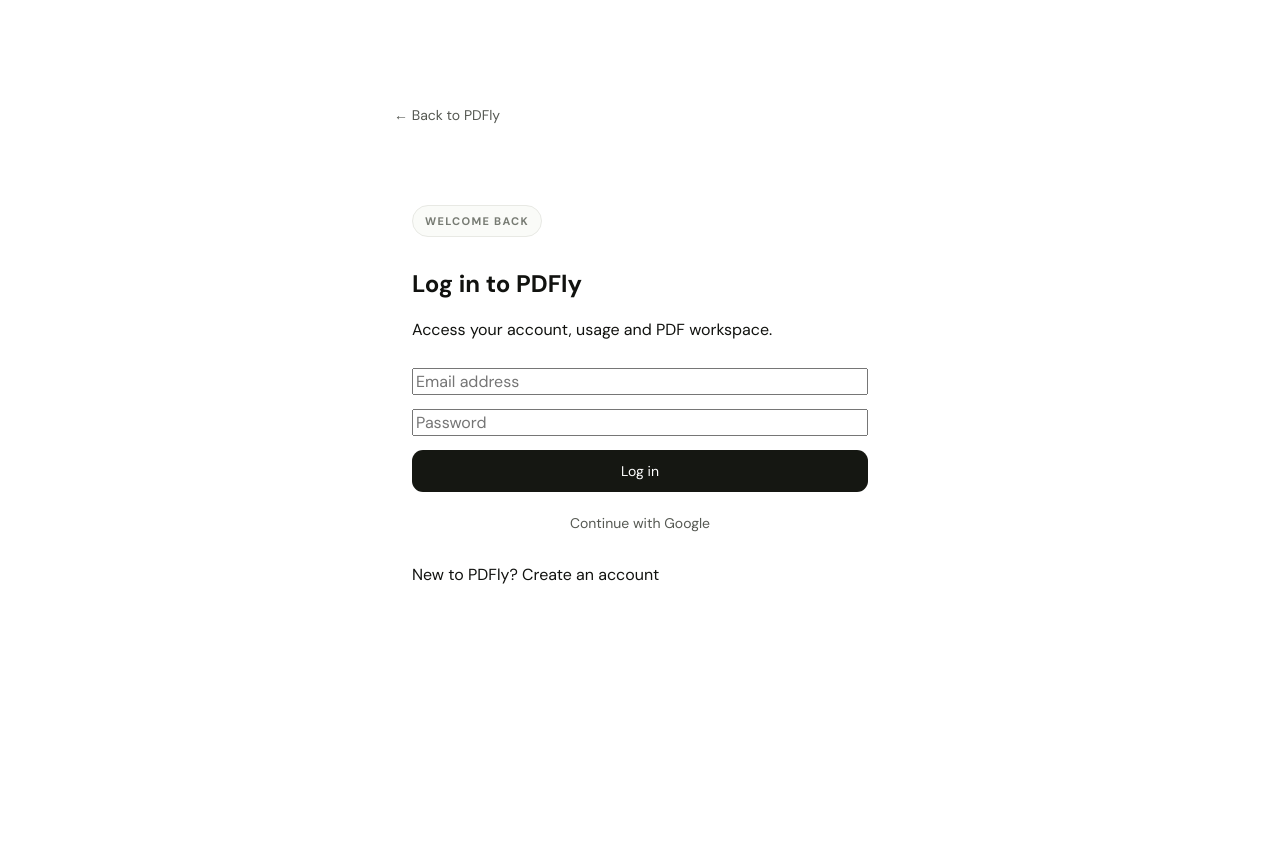
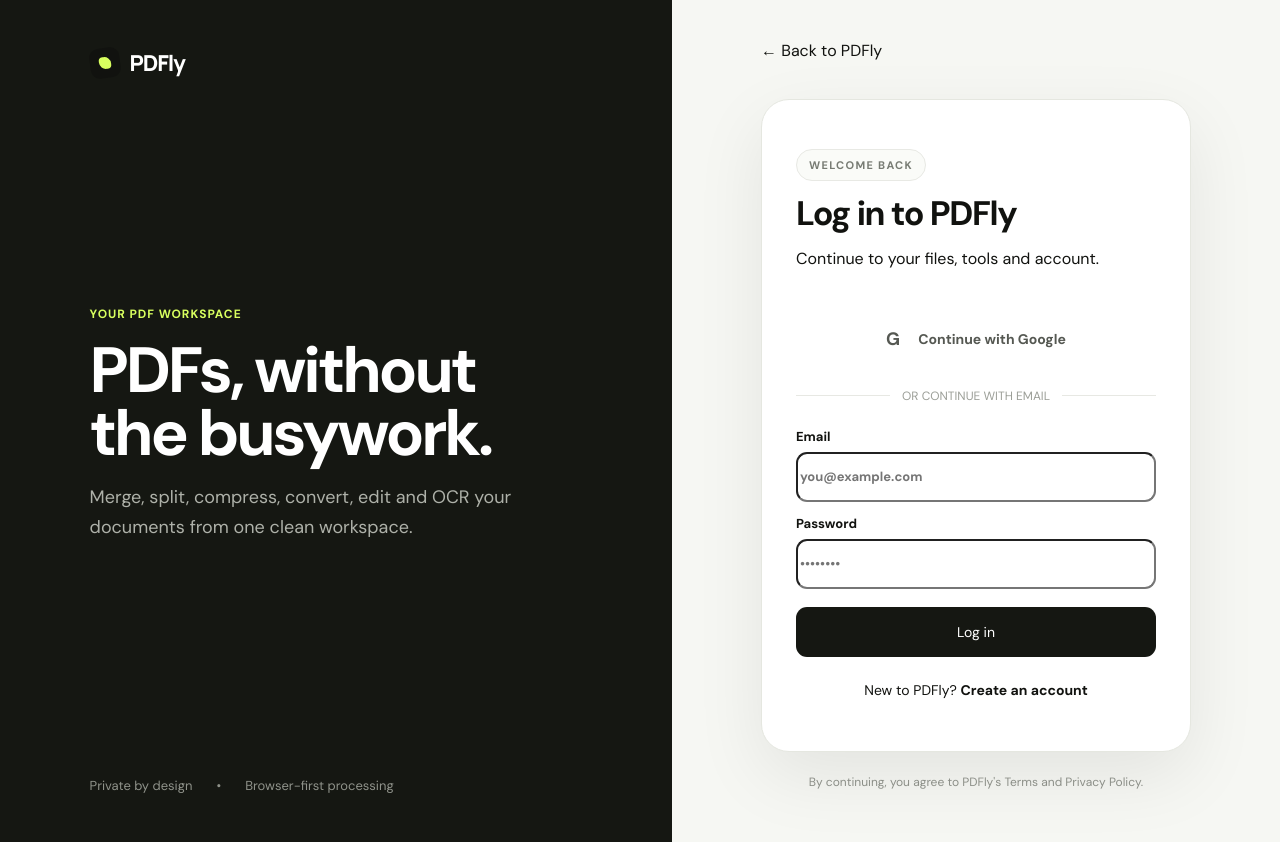
Before and after one commit to Rizzu01/PDFly, a Next.js app: page /login in a window 1280 px wide. Before the commit the page ends 800 px from the top, so only its background shows below. Built offline with nearby package versions, Linux system fonts and the light colour scheme; no server answers.

Commit message:
feat: redesign PDFly login page

```diff
--- a/src/app/login/page.tsx
+++ b/src/app/login/page.tsx
@@ -8,6 +8,7 @@
   const [email, setEmail] = useState('');
   const [password, setPassword] = useState('');
   const [loading, setLoading] = useState(false);
+  const [googleLoading, setGoogleLoading] = useState(false);
   const [message, setMessage] = useState('');
 
   async function handleSubmit(event: FormEvent) {
@@ -22,32 +23,95 @@
   }
 
   async function handleGoogle() {
+    setGoogleLoading(true);
     setMessage('');
+
     const { error } = await supabase.auth.signInWithOAuth({
       provider: 'google',
       options: { redirectTo: `${window.location.origin}/auth/callback` },
     });
-    if (error) setMessage(error.message);
+
+    if (error) {
+      setGoogleLoading(false);
+      setMessage('Google sign-in is not enabled yet. Enable Google under Supabase → Authentication → Providers.');
+    }
   }
 
   return (
-    <main className="site-shell">
-      <section className="container" style={{ maxWidth: 520, paddingTop: 96, paddingBottom: 96 }}>
-        <Link href="/" className="ghost-button">← Back to PDFly</Link>
-        <div className="card" style={{ marginTop: 28, padding: 32 }}>
-          <p className="eyebrow">Welcome back</p>
-          <h1>Log in to PDFly</h1>
-          <p className="muted">Access your account, usage and PDF workspace.</p>
-          <form onSubmit={handleSubmit} style={{ display: 'grid', gap: 14, marginTop: 28 }}>
-            <input aria-label="Email" type="email" placeholder="Email address" required value={email} onChange={(e) => setEmail(e.target.value)} />
-            <input aria-label="Password" type="password" placeholder="Password" required value={password} onChange={(e) => setPassword(e.target.value)} />
-            <button className="dark-button" disabled={loading}>{loading ? 'Logging in…' : 'Log in'}</button>
-          </form>
-          <button className="ghost-button" onClick={handleGoogle} style={{ width: '100%', marginTop: 12 }}>Continue with Google</button>
-          {message && <p role="alert" style={{ marginTop: 16 }}>{message}</p>}
-          <p className="muted" style={{ marginTop: 22 }}>New to PDFly? <Link href="/signup">Create an account</Link></p>
+    <main style={{ minHeight: '100vh', display: 'grid', gridTemplateColumns: '1.05fr 0.95fr', background: '#f6f7f3' }}>
+      <section style={{ background: '#151712', color: '#fff', padding: '48px 7vw', display: 'flex', flexDirection: 'column', justifyContent: 'space-between', minHeight: '100vh' }}>
+        <Link href="/" className="brand" style={{ color: '#fff', width: 'fit-content' }}>
+          <span className="brand-mark"><span /></span>
+          <span>PDFly</span>
+        </Link>
+
+        <div style={{ maxWidth: 560 }}>
+          <p style={{ color: '#d8ff5f', fontWeight: 700, letterSpacing: '.08em', textTransform: 'uppercase', fontSize: 12 }}>Your PDF workspace</p>
+          <h1 style={{ fontSize: 'clamp(42px, 5vw, 72px)', lineHeight: 0.98, letterSpacing: '-.05em', margin: '18px 0' }}>
+            PDFs, without the busywork.
+          </h1>
+          <p style={{ color: '#aeb1a9', fontSize: 18, lineHeight: 1.65, maxWidth: 480 }}>
+            Merge, split, compress, convert, edit and OCR your documents from one clean workspace.
+          </p>
+        </div>
+
+        <div style={{ display: 'flex', gap: 24, color: '#8f928a', fontSize: 13 }}>
+          <span>Private by design</span>
+          <span>•</span>
+          <span>Browser-first processing</span>
         </div>
       </section>
+
+      <section style={{ display: 'grid', placeItems: 'center', padding: '40px 24px' }}>
+        <div style={{ width: '100%', maxWidth: 430 }}>
+          <Link href="/" className="muted" style={{ display: 'inline-flex', marginBottom: 38, textDecoration: 'none' }}>← Back to PDFly</Link>
+
+          <div style={{ background: '#fff', border: '1px solid #e5e7e0', borderRadius: 28, padding: '38px 34px', boxShadow: '0 24px 70px rgba(17,18,15,.08)' }}>
+            <p className="eyebrow" style={{ marginBottom: 10 }}>Welcome back</p>
+            <h2 style={{ fontSize: 34, letterSpacing: '-.04em', margin: 0 }}>Log in to PDFly</h2>
+            <p className="muted" style={{ marginTop: 10, lineHeight: 1.6 }}>Continue to your files, tools and account.</p>
+
+            <button type="button" onClick={handleGoogle} disabled={googleLoading} className="ghost-button" style={{ width: '100%', height: 50, marginTop: 26, borderRadius: 12, fontWeight: 700 }}>
+              <span style={{ fontSize: 18, marginRight: 10 }}>G</span>
+              {googleLoading ? 'Connecting…' : 'Continue with Google'}
+            </button>
+
+            <div style={{ display: 'flex', alignItems: 'center', gap: 12, margin: '24px 0', color: '#9b9e97', fontSize: 12 }}>
+              <span style={{ height: 1, background: '#e7e8e3', flex: 1 }} />
+              OR CONTINUE WITH EMAIL
+              <span style={{ height: 1, background: '#e7e8e3', flex: 1 }} />
+            </div>
+
+            <form onSubmit={handleSubmit} style={{ display: 'grid', gap: 13 }}>
+              <label style={{ display: 'grid', gap: 7, fontSize: 13, fontWeight: 700 }}>
+                Email
+                <input aria-label="Email" type="email" placeholder="you@example.com" required value={email} onChange={(e) => setEmail(e.target.value)} style={{ height: 50, borderRadius: 11 }} />
+              </label>
+              <label style={{ display: 'grid', gap: 7, fontSize: 13, fontWeight: 700 }}>
+                Password
+                <input aria-label="Password" type="password" placeholder="••••••••" required value={password} onChange={(e) => setPassword(e.target.value)} style={{ height: 50, borderRadius: 11 }} />
+              </label>
+              <button className="dark-button" disabled={loading} style={{ width: '100%', height: 50, borderRadius: 11, marginTop: 5 }}>{loading ? 'Logging in…' : 'Log in'}</button>
+            </form>
+
+            {message && <p role="alert" style={{ marginTop: 16, padding: '12px 14px', borderRadius: 10, background: '#fff5f2', color: '#a33a24', fontSize: 13, lineHeight: 1.5 }}>{message}</p>}
+
+            <p className="muted" style={{ marginTop: 24, textAlign: 'center', fontSize: 14 }}>
+              New to PDFly? <Link href="/signup" style={{ fontWeight: 700 }}>Create an account</Link>
+            </p>
+          </div>
+
+          <p style={{ textAlign: 'center', color: '#8b8e87', fontSize: 12, marginTop: 22 }}>By continuing, you agree to PDFly's Terms and Privacy Policy.</p>
+        </div>
+      </section>
+
+      <style jsx>{`
+        @media (max-width: 820px) {
+          main { grid-template-columns: 1fr !important; }
+          main > section:first-child { display: none !important; }
+          main > section:last-child { min-height: 100vh; }
+        }
+      `}</style>
     </main>
   );
 }
```
